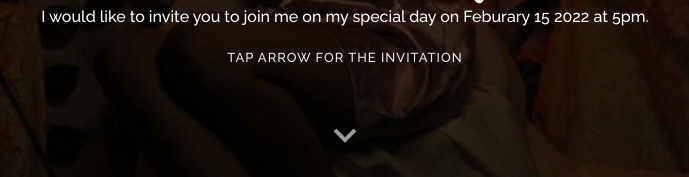
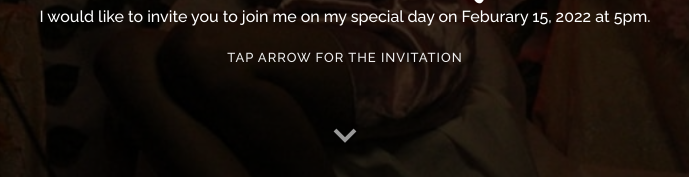
Before and after one commit to izombie21/Invi, a plain HTML site: page index.html in a window 1280 px wide. Shown: the part 415-592 px from the top of the page, 295-984 px from the left. Drawn offline with nearby package versions, Linux system fonts and the light colour scheme.

Commit message:
typos again...

```diff
--- a/index.html
+++ b/index.html
@@ -49,7 +49,7 @@
     <div class="hero-container">
       <p></p>
       <h1 style="margin-top: 100px; text-align: center;">Hi! I'm Bryze Agapen</h1>
-      <h6 class="text-white" style="text-align: center;">I would like to invite you to join me on my special day on Feburary 15 2022 at 5pm.</h6>
+      <h6 class="text-white" style="text-align: center;">I would like to invite you to join me on my special day on Feburary 15, 2022 at 5pm.</h6>
       <p></p>
       <h2 style="text-align: center;">Tap arrow for the invitation</h2>
       <a href="#about" class="btn-scroll scrollto" title="Scroll Down"><i class="bx bx-chevron-down"></i></a>
```
